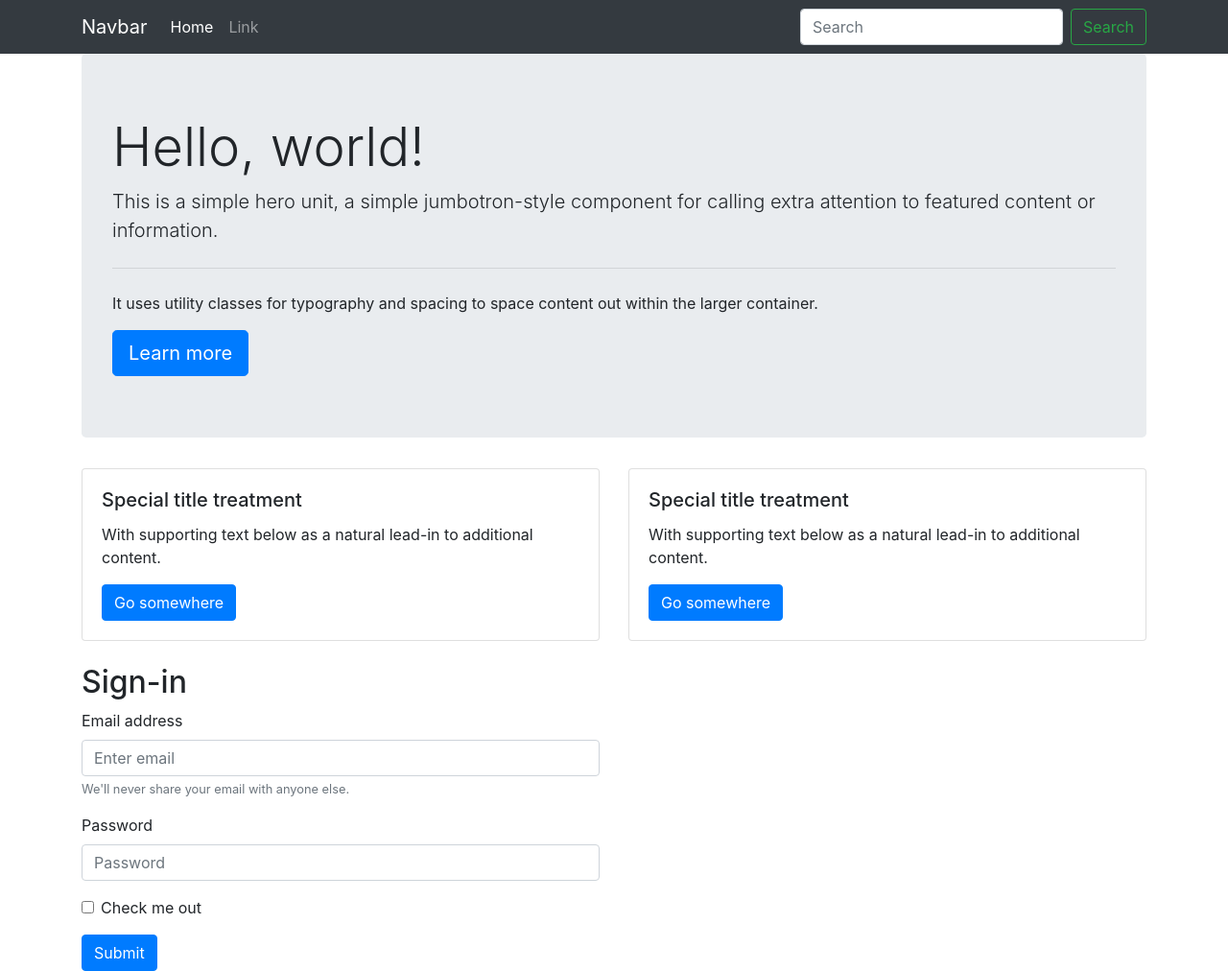
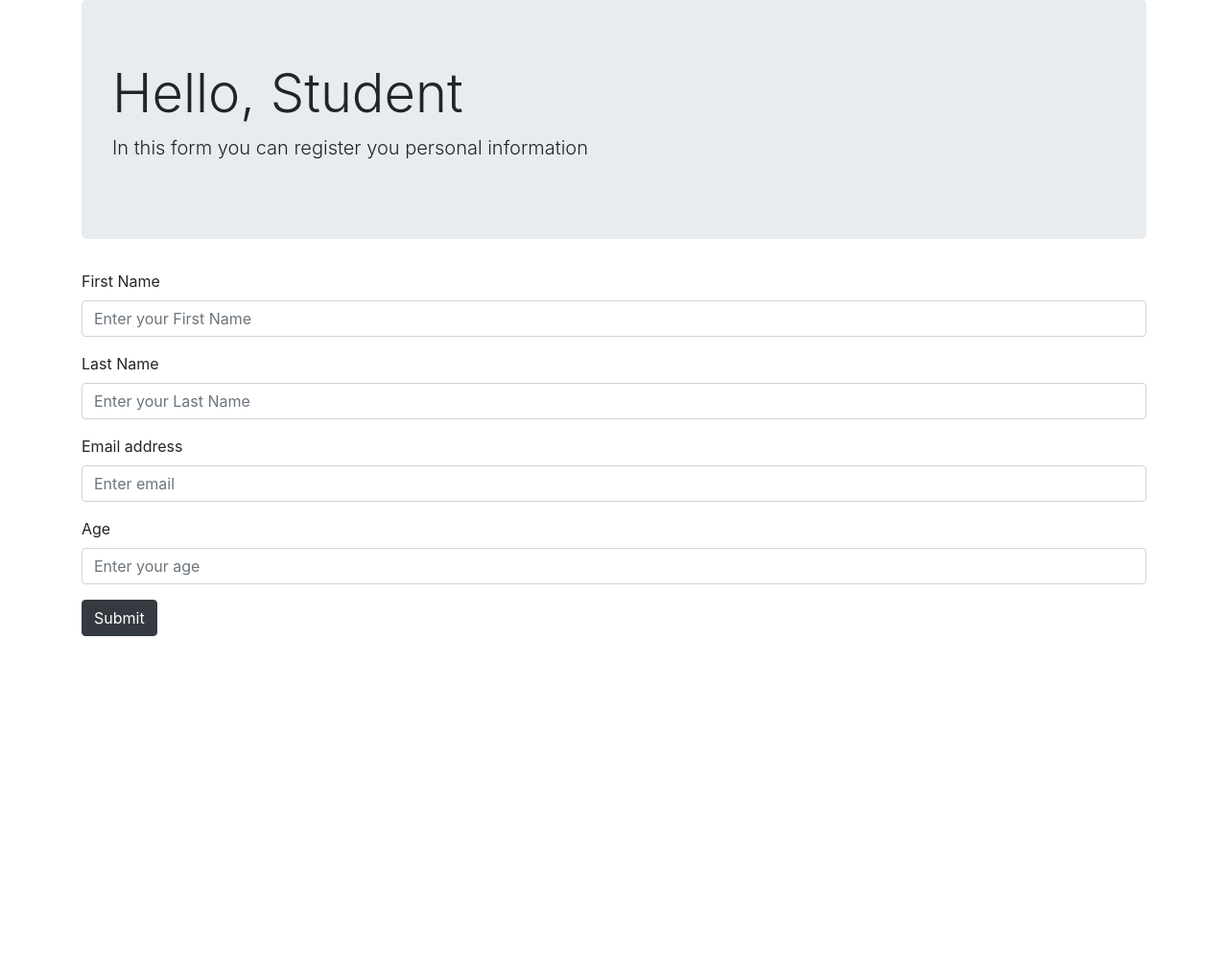
Before and after one commit to maariaaley/energyconservation, a Django app: page /student/ in a window 1280 px wide. Shown: the whole page at 96% size. After the commit the page ends 663 px from the top, so only its background shows below. Run offline with Django 3.2, Linux system fonts and the light colour scheme; some libraries are stand-ins or nearby versions.

Commit message:
Creation of view and controller

```diff
--- a/student/models.py
+++ b/student/models.py
@@ -1,5 +1,5 @@
 from django.db import models
-# Create your models here.
+#model for student
 class Student(models.Model):
     first_name = models.CharField(max_length=80, default='Maria')
     last_name = models.CharField(max_length=80, default='Aley')
--- a/student/views.py
+++ b/student/views.py
@@ -1,5 +1,6 @@
 from django.http import HttpResponse
 from django.shortcuts import render
+from controller import StudentForm
 
 # Create your views here.
 def create(request):
--- a/templates/student/index.html
+++ b/templates/student/index.html
@@ -10,96 +10,38 @@
     <link rel="stylesheet" href="{% static 'css/bootstrap.min.css' %}">
     <link rel="stylesheet" href="{% static 'fa/css/all.min.css' %}">
     <script src="{% static 'js/bootstrap.min.js' %}"></script>
-    <title>Django + Bootstrap</title>
+    <title>Register as Student</title>
 </head>
 
 <body>
-
-    <nav class="navbar navbar-expand-lg navbar-dark bg-dark">
-        <div class="container">
-            <a class="navbar-brand" href="#">Navbar</a>
-            <button class="navbar-toggler" type="button" data-toggle="collapse" data-target="#navbarSupportedContent"
-                aria-controls="navbarSupportedContent" aria-expanded="false" aria-label="Toggle navigation">
-                <span class="navbar-toggler-icon"></span>
-            </button>
-            <div class="collapse navbar-collapse" id="navbarSupportedContent">
-                <ul class="navbar-nav mr-auto">
-                    <li class="nav-item active">
-                        <a class="nav-link" href="#">Home <span class="sr-only">(current)</span></a>
-                    </li>
-                    <li class="nav-item">
-                        <a class="nav-link" href="#">Link</a>
-                    </li>
-                </ul>
-                <form class="form-inline my-2 my-lg-0">
-                    <input class="form-control mr-sm-2" type="search" placeholder="Search" aria-label="Search">
-                    <button class="btn btn-outline-success my-2 my-sm-0" type="submit">Search</button>
-                </form>
-            </div>
-        </div>
-    </nav>
-
     <div class="container">
         <div class="jumbotron">
-            <h1 class="display-4">Hello, world! <i class="fas fa-globe-americas"></i></h1>
-            <p class="lead">This is a simple hero unit, a simple jumbotron-style component for calling extra attention
-                to
-                featured content or information.</p>
-            <hr class="my-4">
-            <p>It uses utility classes for typography and spacing to space content out within the larger container.</p>
-            <a class="btn btn-primary btn-lg" href="#" role="button">Learn more</a>
+            <h1 class="display-4">Hello, Student <i class="fas fa-globe-americas"></i></h1>
+            <p class="lead">In this form you can register you personal information</p>
         </div>
+        <form>
+            <div class="form-group">
+              <label for="first_name">First Name</label>
+              <input type="text" class="form-control" id="first_name" placeholder="Enter your First Name">
+            </div>
+            <div class="form-group">
+                <label for="last_name">Last Name</label>
+                <input type="text" class="form-control" id="last_name"  placeholder="Enter your Last Name">
+
+              </div>
+              <div class="form-group">
+                <label for="email">Email address</label>
+                <input type="email" class="form-control" id="email"  placeholder="Enter email">
+
+              </div>
+              <div class="form-group">
+                <label for="age">Age</label>
+                <input type="number" class="form-control" id="age"  placeholder="Enter your age">
+
+              </div>
+
+              <button type="button" class="btn btn-dark">Submit</button>
+          </form>
     </div>
-
-    <div class="container">
-        <div class="row">
-            <div class="col-sm-6">
-                <div class="card">
-                    <div class="card-body">
-                        <h5 class="card-title">Special title treatment</h5>
-                        <p class="card-text">With supporting text below as a natural lead-in to additional content.</p>
-                        <a href="#" class="btn btn-primary">Go somewhere</a>
-                    </div>
-                </div>
-            </div>
-            <div class="col-sm-6">
-                <div class="card">
-                    <div class="card-body">
-                        <h5 class="card-title">Special title treatment</h5>
-                        <p class="card-text">With supporting text below as a natural lead-in to additional content.</p>
-                        <a href="#" class="btn btn-primary">Go somewhere</a>
-                    </div>
-                </div>
-            </div>
-        </div>
-    </div>
-
-    <div class="container mt-4">
-        <div class="row">
-            <div class="col-6">
-                <h2>Sign-in</h2>
-                <form>
-                    <div class="form-group">
-                        <label for="exampleInputEmail1">Email address</label>
-                        <input type="email" class="form-control" id="exampleInputEmail1" aria-describedby="emailHelp"
-                            placeholder="Enter email">
-                        <small id="emailHelp" class="form-text text-muted">We'll never share your email with anyone
-                            else.</small>
-                    </div>
-                    <div class="form-group">
-                        <label for="exampleInputPassword1">Password</label>
-                        <input type="password" class="form-control" id="exampleInputPassword1" placeholder="Password">
-                    </div>
-                    <div class="form-group form-check">
-                        <input type="checkbox" class="form-check-input" id="exampleCheck1">
-                        <label class="form-check-label" for="exampleCheck1">Check me out</label>
-                    </div>
-                    <button type="submit" class="btn btn-primary">Submit</button>
-                </form>
-            </div>
-        </div>
-    </div>
-
 </body>
-
 </html>
```
Also changed, not shown: student/controller.py (added, +7 -0 lines).
